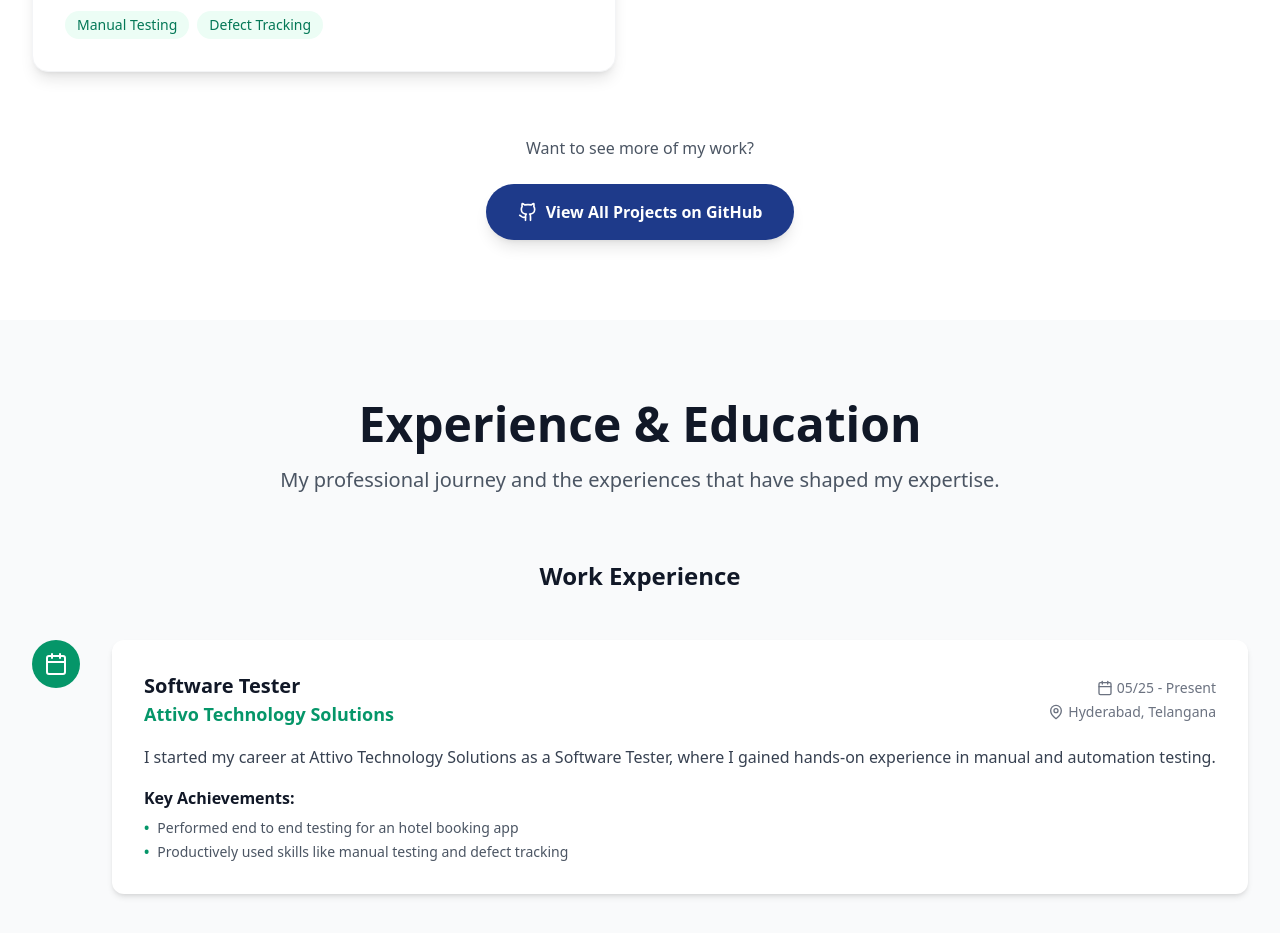
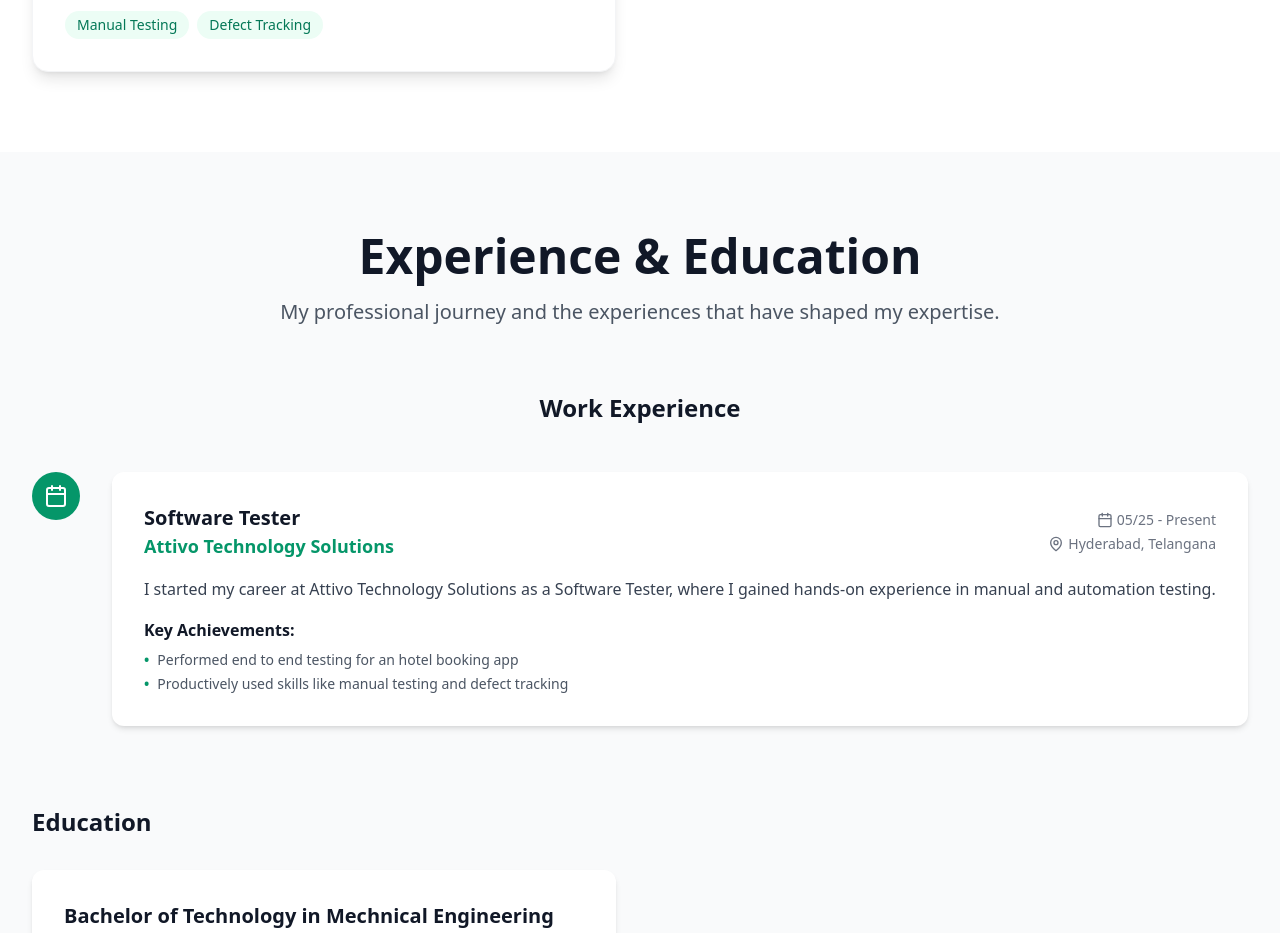
Before and after one commit to HemanthSai-99/hemanth-portfolio, a React (Vite) app: page / in a window 1280 px wide. Shown: the part 2720-3653 px from the top of the page. Built offline with nearby package versions, Linux system fonts and the light colour scheme.

Commit message:
Remove GitHub button and text

```diff
--- a/src/components/Portfolio.tsx
+++ b/src/components/Portfolio.tsx
@@ -96,17 +96,6 @@ const Portfolio = () => {
             </div>
           ))}
         </div>
-
-        <div className="text-center mt-16">
-          <p className="text-gray-600 mb-6">Want to see more of my work?</p>
-          <a
-            href="#"
-            className="inline-flex items-center gap-2 bg-blue-900 text-white px-8 py-4 rounded-full font-semibold hover:bg-blue-800 transform hover:scale-105 transition-all duration-300 shadow-lg hover:shadow-xl"
-          >
-            <Github size={20} />
-            View All Projects on GitHub
-          </a>
-        </div>
       </div>
     </section>
   );
```
